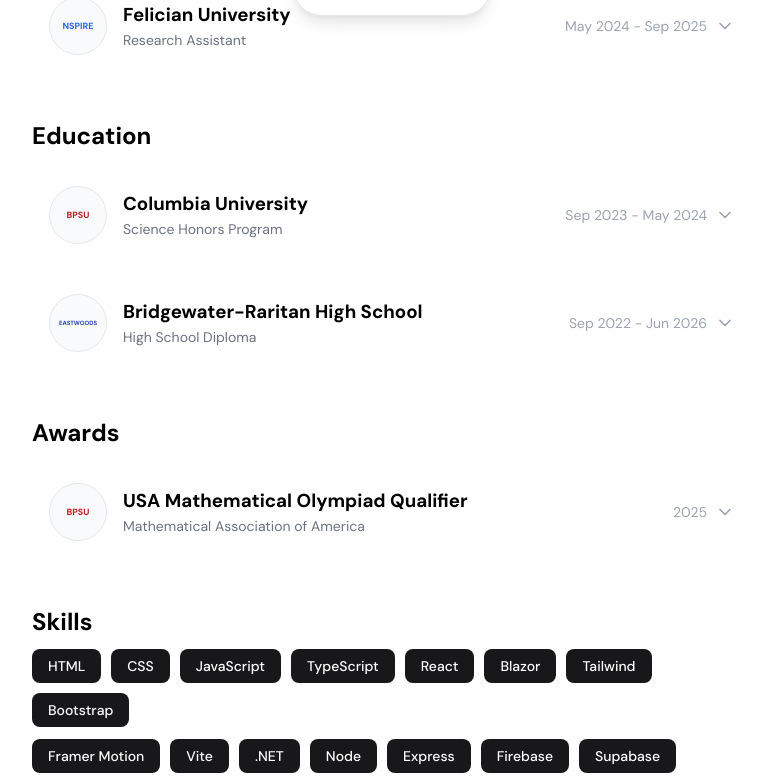
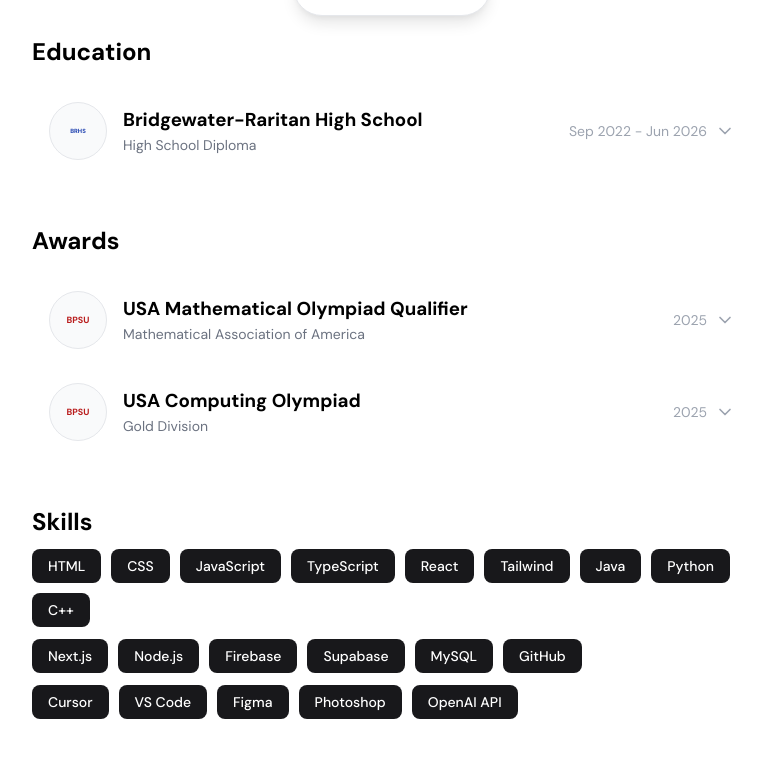
Before and after one commit to andrewzagula/personalWebsite, a Next.js app: page / in a window 1280 px wide. Shown: the part 760-1541 px from the top of the page, without its empty margins (248-1010 px from the left). Built offline with nearby package versions, Linux system fonts and the light colour scheme.

Commit message:
more info updates

```diff
--- a/app/page.tsx
+++ b/app/page.tsx
@@ -19,9 +19,9 @@ export default function Home() {
   };
 
   const skills = [
-    ['HTML', 'CSS', 'JavaScript', 'TypeScript', 'React', 'Blazor', 'Tailwind', 'Bootstrap'],
-    ['Framer Motion', 'Vite', '.NET', 'Node', 'Express', 'Firebase', 'Supabase', 'MySQL', 'GitHub'],
-    ['Bitbucket', 'VS Code', 'Figma', 'Photoshop']
+    ['HTML', 'CSS', 'JavaScript', 'TypeScript', 'React', 'Tailwind', 'Java', 'Python', 'C++'],
+    ['Next.js', 'Node.js', 'Firebase', 'Supabase', 'MySQL', 'GitHub'],
+    ['Cursor', 'VS Code', 'Figma', 'Photoshop', 'OpenAI API']
   ];
 
   return (
@@ -41,6 +41,8 @@ export default function Home() {
         <section className={styles.section}>
           <h2 className={styles.sectionTitle}>About</h2>
           <p className={styles.aboutText}>
+            hello
+            {/*
             By the middle of 2024, I graduated with a{" "}
             <span>🎓</span>{" "}
             <a href="#" className={styles.aboutLink}>Bachelor of Science in Information Technology, majoring in Web Development</a>,{" "}
@@ -51,6 +53,7 @@ export default function Home() {
             for a paper presentation and also won the{" "}
             <a href="#" className={styles.aboutLink}>Best Paper in the IT Category</a> at{" "}
             <a href="#" className={styles.aboutLink}>Bataan Peninsula State University.</a>
+            */}
           </p>
         </section>
 
@@ -63,7 +66,7 @@ export default function Home() {
             <div className={styles.itemContainer}>
               <div className={styles.item} onClick={() => toggleItem('work-1')}>
                 <div className={styles.itemLogo}>
-                  <span className={`${styles.itemLogoText} ${styles.itemLogoTextBlue}`}>NSPIRE</span>
+                  <span className={`${styles.itemLogoText} ${styles.itemLogoTextBlue}`}>BU</span>
                 </div>
                 <div className={styles.itemContent}>
                   <div>
@@ -93,8 +96,7 @@ export default function Home() {
                 <div className={styles.itemDetails}>
                   {/* Add your description or bullets here */}
                   <p className={styles.itemDescription}>
-                    Add your description here. You can write a paragraph or use bullet points below.
-                  </p>
+                    BabyVLM v2: Toward Developmentally Grounded Vision-Language Models with Real Infant-View Data and Cognitive Evaluation Benchmarks                  </p>
                   {/* Example bullets - uncomment and customize as needed */}
                   {/* <ul className={styles.itemBullets}>
                     <li>Responsibility or achievement 1</li>
@@ -138,7 +140,7 @@ export default function Home() {
               {expandedItems.has('work-2') && (
                 <div className={styles.itemDetails}>
                   <p className={styles.itemDescription}>
-                    Add your description here. You can write a paragraph or use bullet points below.
+                  AutoAdv: Automated Adversarial Prompting for Multi-Turn Jailbreaking of Large Language Models; 1st-author @ NeurIPS 2025 Lock-LLM Workshop
                   </p>
                 </div>
               )}
@@ -177,7 +179,7 @@ export default function Home() {
               {expandedItems.has('work-3') && (
                 <div className={styles.itemDetails}>
                   <p className={styles.itemDescription}>
-                    Add your description here. You can write a paragraph or use bullet points below.
+                  AI-Driven Grading and Moderation for Collaborative Projects in Computer Science Education; 2nd-author @ JSCI 2025
                   </p>
                 </div>
               )}
@@ -190,50 +192,12 @@ export default function Home() {
           <h2 className={styles.sectionTitleLarge}>Education</h2>
 
           <div className={styles.itemList}>
-            {/* Education 1 - BPSU */}
-            <div className={styles.itemContainer}>
-              <div className={styles.item} onClick={() => toggleItem('edu-1')}>
-                <div className={styles.itemLogo}>
-                  <span className={`${styles.itemLogoText} ${styles.itemLogoTextRed}`}>BPSU</span>
-                </div>
-                <div className={styles.itemContent}>
-                  <div>
-                    <h3 className={styles.itemTitle}>Columbia University</h3>
-                    <p className={styles.itemSubtitle}>Science Honors Program</p>
-                  </div>
-                  <div className={styles.itemRight}>
-                    <span className={styles.itemDate}>Sep 2023 - May 2024</span>
-                    <svg
-                      className={`${styles.chevron} ${expandedItems.has('edu-1') ? styles.chevronExpanded : ''}`}
-                      xmlns="http://www.w3.org/2000/svg"
-                      width="20"
-                      height="20"
-                      viewBox="0 0 24 24"
-                      fill="none"
-                      stroke="currentColor"
-                      strokeWidth="2"
-                      strokeLinecap="round"
-                      strokeLinejoin="round"
-                    >
-                      <polyline points="6 9 12 15 18 9"></polyline>
-                    </svg>
-                  </div>
-                </div>
-              </div>
-              {expandedItems.has('edu-1') && (
-                <div className={styles.itemDetails}>
-                  <p className={styles.itemDescription}>
-                    Add your description here. You can write a paragraph or use bullet points below.
-                  </p>
-                </div>
-              )}
-            </div>
 
-            {/* Education 2 - Eastwoods */}
+            {/* Education 1 - BRHS */}
             <div className={styles.itemContainer}>
               <div className={styles.item} onClick={() => toggleItem('edu-2')}>
                 <div className={styles.itemLogo}>
-                  <span className={styles.itemLogoTextSmall}>EASTWOODS</span>
+                  <span className={styles.itemLogoTextSmall}>BRHS</span>
                 </div>
                 <div className={styles.itemContent}>
                   <div>
@@ -262,7 +226,7 @@ export default function Home() {
               {expandedItems.has('edu-2') && (
                 <div className={styles.itemDetails}>
                   <p className={styles.itemDescription}>
-                    Add your description here. You can write a paragraph or use bullet points below.
+                    GPA: 5.0; SAT: 1570; Varsity Volleyball (Captain); Key Club (President); DECA (President)
                   </p>
                 </div>
               )}
@@ -275,7 +239,7 @@ export default function Home() {
           <h2 className={styles.sectionTitleLarge}>Awards</h2>
 
           <div className={styles.itemList}>
-            {/* Award 1 - IRCITE 2024 */}
+            {/* Award 1 - USAMO Qualifier */}
             <div className={styles.itemContainer}>
               <div className={styles.item} onClick={() => toggleItem('award-1')}>
                 <div className={styles.itemLogo}>
@@ -308,7 +272,48 @@ export default function Home() {
               {expandedItems.has('award-1') && (
                 <div className={styles.itemDetails}>
                   <p className={styles.itemDescription}>
-                    Add your description here. You can write a paragraph or use bullet points below.
+                    127.5 AMC 12; 11 AIME
+                  </p>
+                </div>
+              )}
+            </div>
+          </div>
+
+          <div className={styles.itemList}>
+            {/* Award 2 - USACO Gold */}
+            <div className={styles.itemContainer}>
+              <div className={styles.item} onClick={() => toggleItem('award-2')}>
+                <div className={styles.itemLogo}>
+                  <span className={`${styles.itemLogoText} ${styles.itemLogoTextRed}`}>BPSU</span>
+                </div>
+                <div className={styles.itemContent}>
+                  <div>
+                    <h3 className={styles.itemTitle}>USA Computing Olympiad</h3>
+                    <p className={styles.itemSubtitle}>Gold Division</p>
+                  </div>
+                  <div className={styles.itemRight}>
+                    <span className={styles.itemDate}>2025</span>
+                    <svg
+                      className={`${styles.chevron} ${expandedItems.has('award-2') ? styles.chevronExpanded : ''}`}
+                      xmlns="http://www.w3.org/2000/svg"
+                      width="20"
+                      height="20"
+                      viewBox="0 0 24 24"
+                      fill="none"
+                      stroke="currentColor"
+                      strokeWidth="2"
+                      strokeLinecap="round"
+                      strokeLinejoin="round"
+                    >
+                      <polyline points="6 9 12 15 18 9"></polyline>
+                    </svg>
+                  </div>
+                </div>
+              </div>
+              {expandedItems.has('award-2') && (
+                <div className={styles.itemDetails}>
+                  <p className={styles.itemDescription}>
+                    Gold Division
                   </p>
                 </div>
               )}
```
